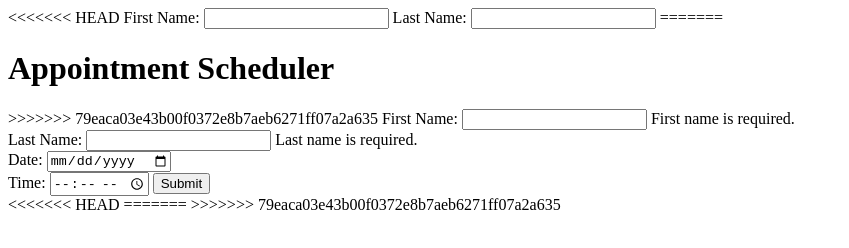
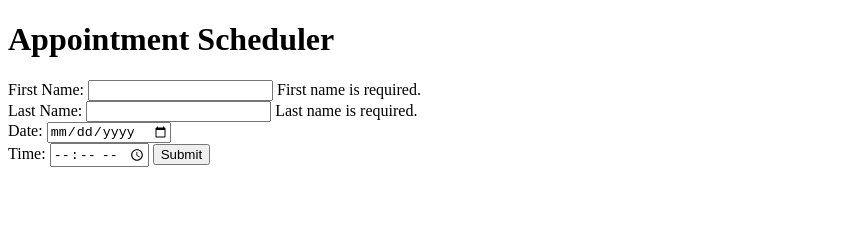
Before and after one commit to Gurpinder1340/Appointment---Scheduler, a website: page index.html in a window 1280 px wide. Shown: the whole page, without its empty margins (0-849 px from the left). Drawn offline with Linux system fonts and the light colour scheme.

Commit message:
changed port number

```diff
--- a/index.html
+++ b/index.html
@@ -6,15 +6,8 @@
     <title>Appointment Scheduler</title>
 </head>
 <body>
-<<<<<<< HEAD
-        <label for="fname">First Name:
-                    <input type="text" id="fname" name="fname">
-                    <label for="lname">Last Name:
-                    <input type="text" id="lname" name="lname">
-=======
     <h1>Appointment Scheduler</h1>
        <form action="/submit" method="post">
->>>>>>> 79eaca03e43b00f0372e8b7aeb6271ff07a2a635
         <label for="firstName">First Name:</label>
         <input type="text" id="firstName" name="firstName">
         <span class="error" id="firstNameError">First name is required.</span>
@@ -34,10 +27,6 @@
 
         <button type="submit">Submit</button>
     </form>
-<<<<<<< HEAD
-        </label>
-=======
 
->>>>>>> 79eaca03e43b00f0372e8b7aeb6271ff07a2a635
     </body>
     </html>
--- a/node.js
+++ b/node.js
@@ -1,6 +1,6 @@
 import express from 'express';
 const app = express();
-const PORT = 3001;
+const PORT = 3000;
 
 // Array to store agitppointments
 const appointments = [];
```
